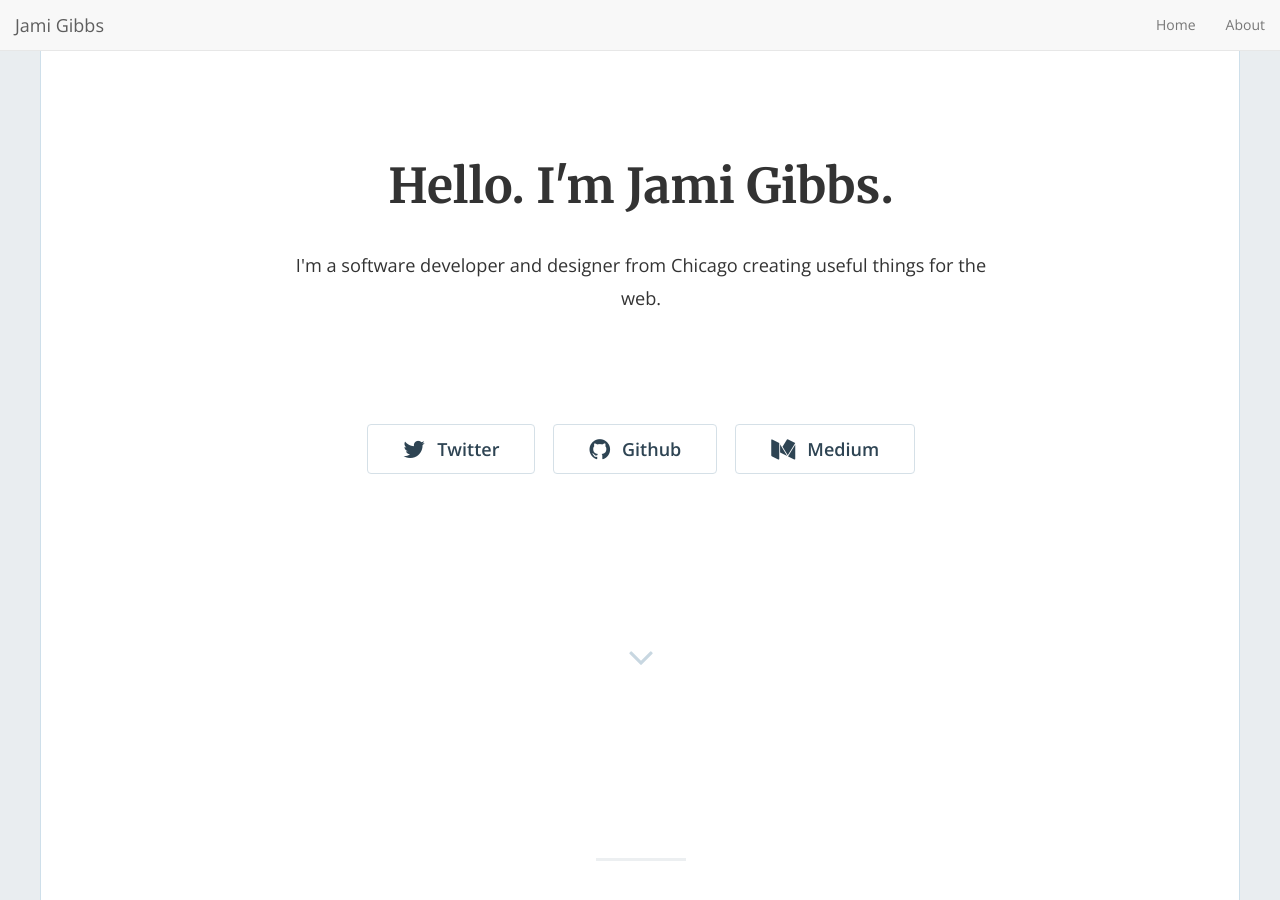
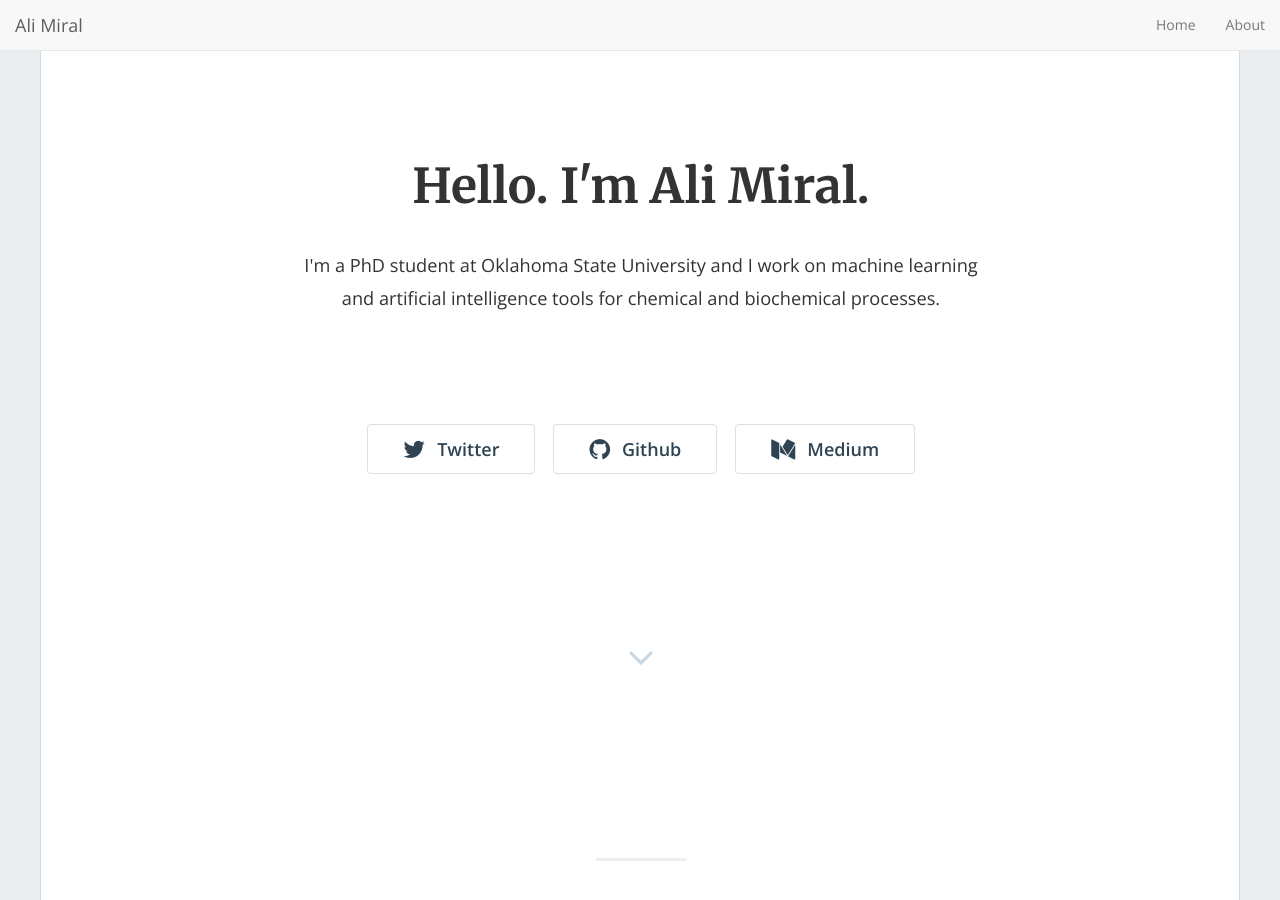
Before and after one commit to AlirezaMiraliakbar/alirezamiraliakbar.github.io, a Jekyll site: the page built from index.html, in a window 1280 px wide and 900 px high. Built offline with Jekyll 4.4.1, drawn with Linux system fonts in a browser that asks for light colours; nearby versions of some CDN libraries; the list of posts is cut into pages by our own code; some of the changed text lies outside the part shown.

Commit message:
Config Done!

```diff
--- a/_config.yml
+++ b/_config.yml
@@ -13,14 +13,14 @@
 # you will see them accessed via {{ site.title }}, {{ site.email }}, and so on.
 # You can create any custom variable you would like, and they will be accessible
 # in the templates via {{ site.myvariable }}.
-title: "Hello. I'm Jami Gibbs."
-email: 'jami0821@gmail.com'
-description: "I'm a software developer and designer from Chicago creating useful things for the web."
+title: "Hello. I'm Ali Miral."
+email: 'alireza.miraliakbar@okstate.edu'
+description: "I'm a PhD student at Oklahoma State University and I work on machine learning and artificial intelligence tools for chemical and biochemical processes."
 baseurl: "" # the subpath of your site, e.g. /blog
-url: "https://jamigibbs.github.io/phantom" # the base hostname & protocol for your site, e.g. https://example.com
-twitter_username: 'jamigibbs'
-github_username: 'jamigibbs'
-medium_username: 'blog.jamigibbs.com'
+url: "https://alirezamiraliakbar.github.io" # the base hostname & protocol for your site, e.g. https://example.com
+#twitter_username: 'jamigibbs'
+github_username: 'AlirezaMiraliakbar'
+medium_username: '@ar.miraliakbar'
 
 # Build settings
 markdown: kramdown
@@ -89,9 +89,9 @@ pagination:
 ############################################################
 
 ### Phantom settings
-footer_text: '© 2018 Jami Gibbs'
-admin_name: 'Jami Gibbs'
-google_analytics: "UA-9999999-99" # Update with your own tracking ID
+footer_text: '© 2023 Ali Miral'
+admin_name: 'Ali Miral'
+#google_analytics: "UA-9999999-99" # Update with your own tracking ID
 enable_contact: false
 
 #### Phantom Navigation menu
```
Also changed, not shown: 1 other file.
